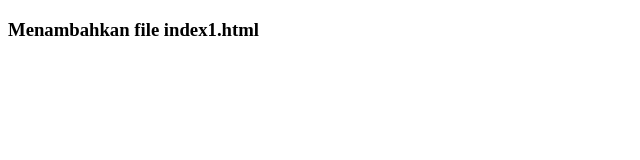
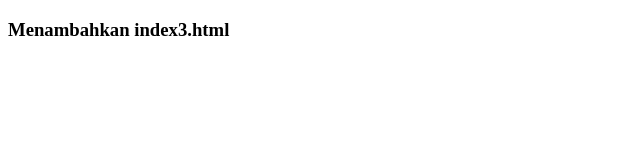
Before and after one commit to Xie-yun664/Latihan, a plain HTML site: page index2.html in a window 1280 px wide. Shown: the full height of the page, 0-640 px from the left. Drawn offline with Linux system fonts and the light colour scheme.

Commit message:
menambahkan file

```diff
--- a/index1.html
+++ b/index2.html
@@ -7,6 +7,8 @@
   <title>Document</title>
 </head>
 <body>
-  <h3>Menambahkan file index1.html</h3>
+
+  <h3>Menambahkan index3.html</h3>
+
 </body>
 </html>
```
